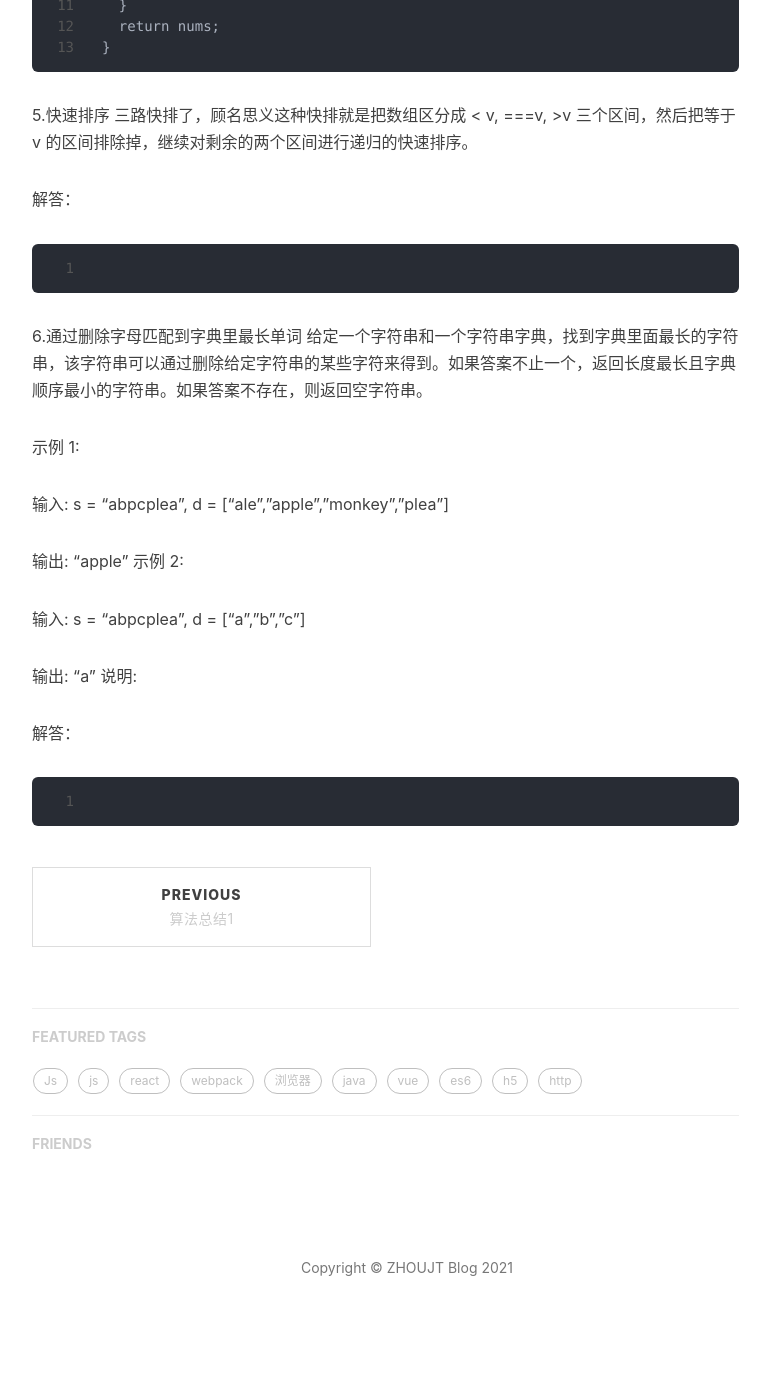
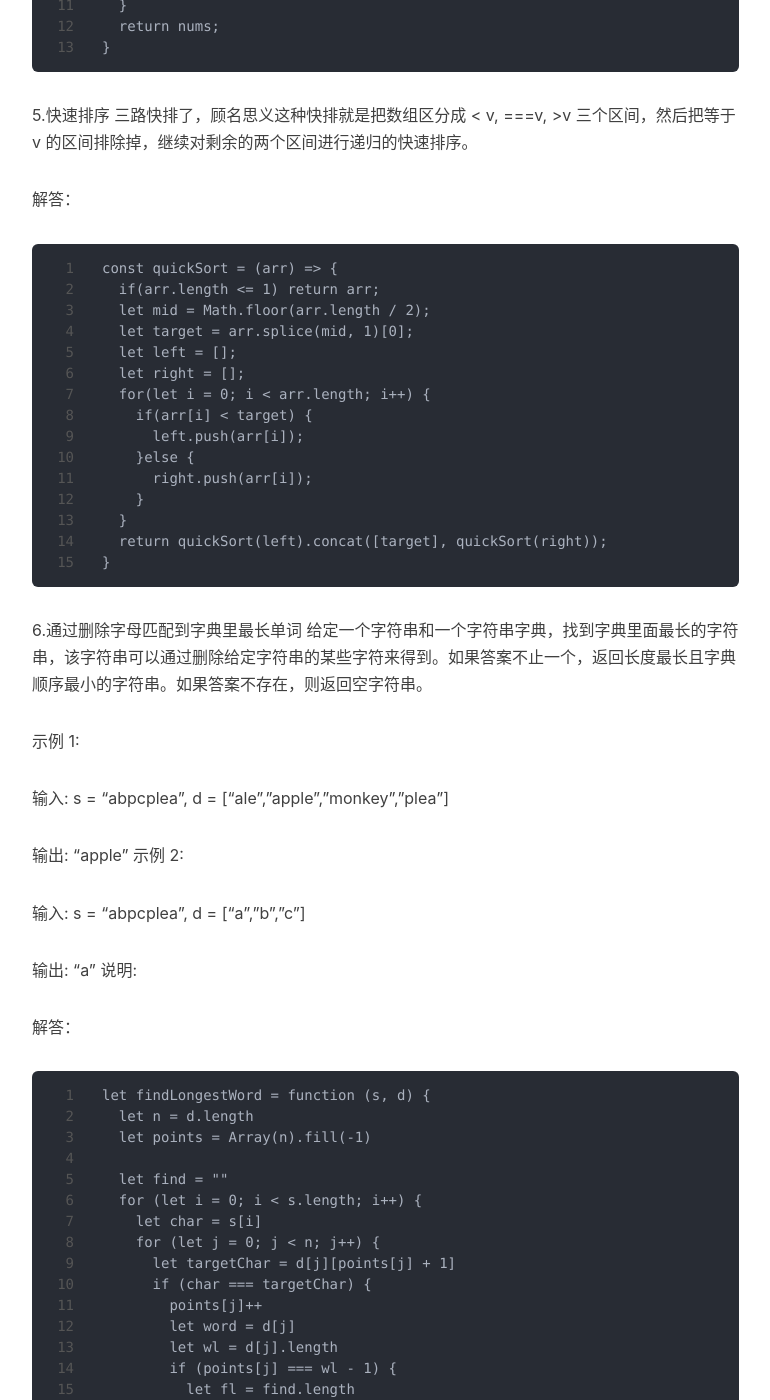
Before and after one commit to juntaozhou05/juntaozho05.github.io, a Jekyll site: the page built from _posts/2020-12-31-Collection2.md, in a window 1280 px wide and 1400 px high, scrolled down 4617 px. Shown: the whole window, without its empty margins (233-1003 px from the left). Built offline with Jekyll 4.4.1, drawn with Linux system fonts in a browser that asks for light colours; nearby versions of some CDN libraries; comment, search, counter and statistics services are not loaded; before the commit the page ends 5989 px from its top, so only the background shows below that; some of the changed text lies outside the part shown.

Commit message:
Update 2020-12-31-Collection2.md

````diff
--- a/_posts/2020-12-31-Collection2.md
+++ b/_posts/2020-12-31-Collection2.md
@@ -197,7 +197,21 @@ let sortColors = function(nums) {
 
 解答：
 ```
-
+const quickSort = (arr) => {
+  if(arr.length <= 1) return arr;
+  let mid = Math.floor(arr.length / 2);
+  let target = arr.splice(mid, 1)[0];
+  let left = [];
+  let right = [];
+  for(let i = 0; i < arr.length; i++) {
+    if(arr[i] < target) {
+      left.push(arr[i]);
+    }else {
+      right.push(arr[i]);
+    }
+  }
+  return quickSort(left).concat([target], quickSort(right));
+}
 ```
 
 6.通过删除字母匹配到字典里最长单词
@@ -221,5 +235,29 @@ s = "abpcplea", d = ["a","b","c"]
 
 解答：
 ```
+let findLongestWord = function (s, d) {
+  let n = d.length
+  let points = Array(n).fill(-1)
 
+  let find = ""
+  for (let i = 0; i < s.length; i++) {
+    let char = s[i]
+    for (let j = 0; j < n; j++) {
+      let targetChar = d[j][points[j] + 1]
+      if (char === targetChar) {
+        points[j]++
+        let word = d[j]
+        let wl = d[j].length
+        if (points[j] === wl - 1) {
+          let fl = find.length
+          if (wl > fl || (wl === fl && word < find)) {
+            find = word
+          }
+        }
+      }
+    }
+  }
+
+  return find
+}
 ```
````
